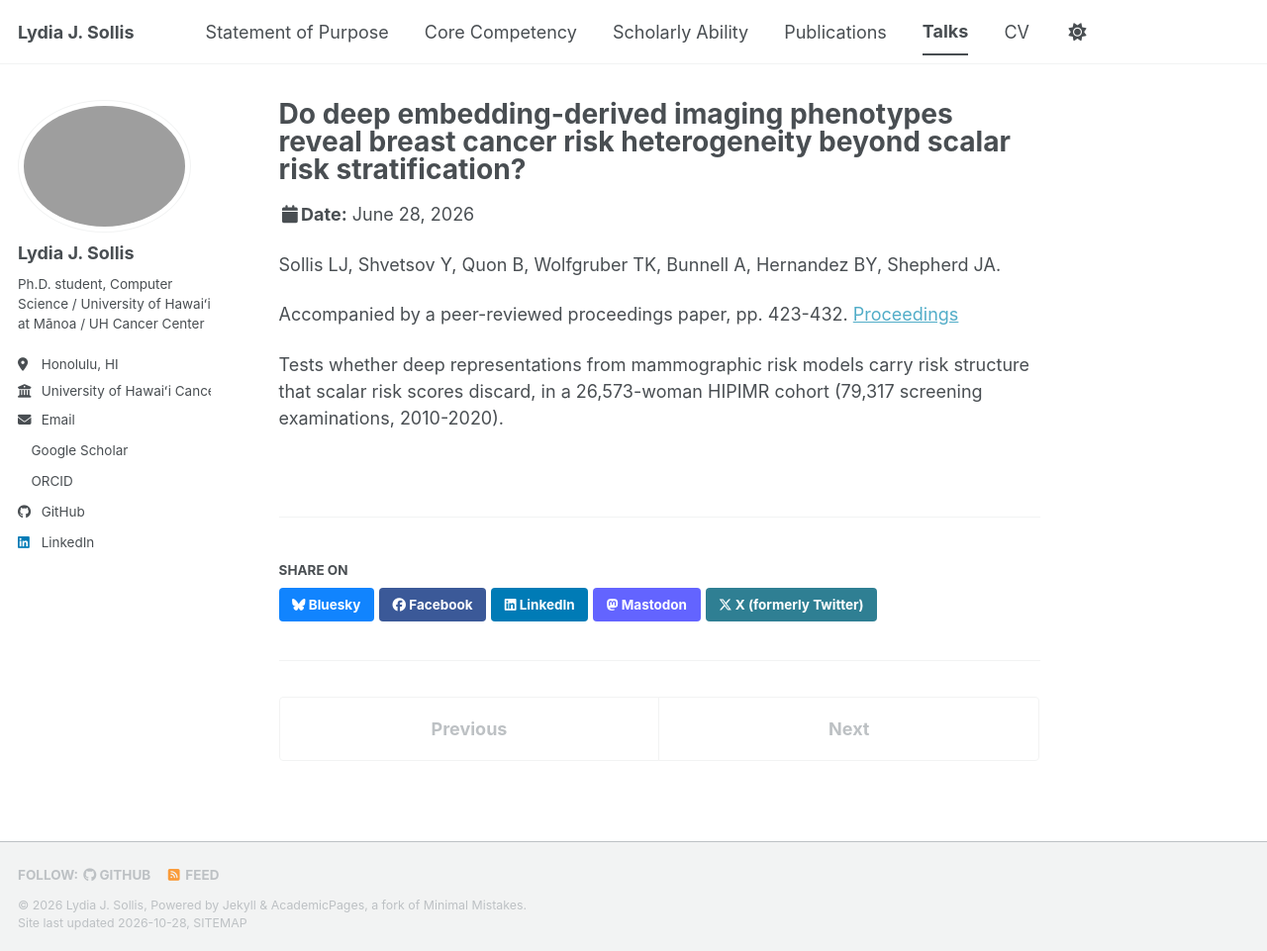
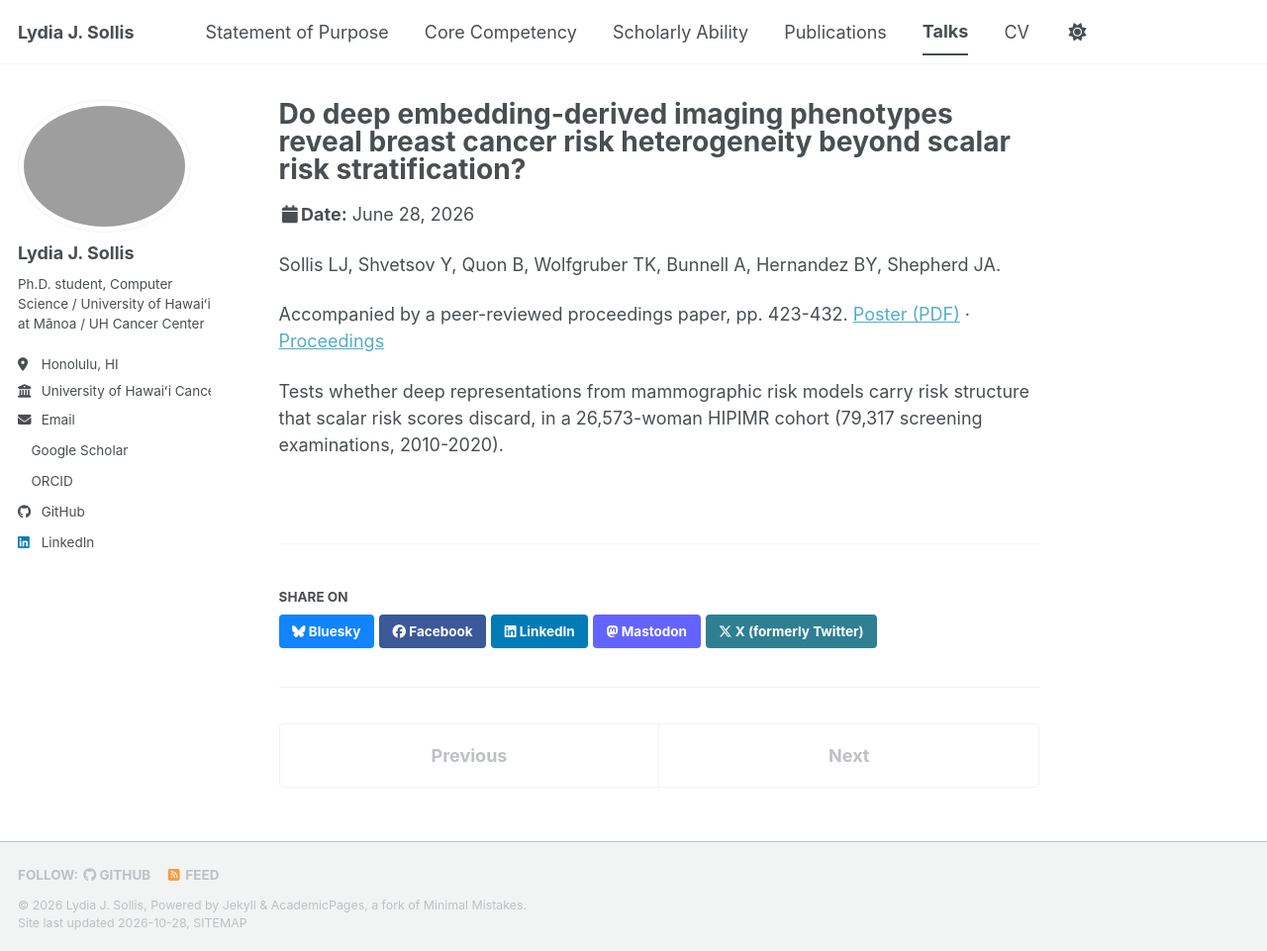
Before and after one commit to lsollis/lsollis.github.io, a Jekyll site: the page built from _talks/2026-06-28-iwbi-poster.md, in a window 1280 px wide and 961 px high. Shown: the whole window at 99% size. Built offline with Jekyll 4.4.1, drawn with Linux system fonts in a browser that asks for light colours; a style sheet for code colours, icons or effects is not loaded.

Commit message:
Add poster and slide PDFs to talk pages
IBDW 2025, Deep-Brea3th 2025, and IWBI 2026 posters; DeCaF 2026 slides
(exported to PDF without speaker notes).

Co-Authored-By: Claude Opus 5.5 <noreply@anthropic.com>

```diff
--- a/_talks/2026-06-28-iwbi-poster.md
+++ b/_talks/2026-06-28-iwbi-poster.md
@@ -11,7 +11,7 @@ location: "Thessaloniki, Greece"
 Sollis LJ, Shvetsov Y, Quon B, Wolfgruber TK, Bunnell A, Hernandez BY, Shepherd JA.
 
 Accompanied by a peer-reviewed proceedings paper, pp. 423-432.
-[Proceedings](https://zenodo.org/records/22122618)
+[Poster (PDF)](/files/iwbi-2026-sollis-poster.pdf) · [Proceedings](https://zenodo.org/records/22122618)
 
 Tests whether deep representations from mammographic risk models carry risk structure that scalar
 risk scores discard, in a 26,573-woman HIPIMR cohort (79,317 screening examinations, 2010-2020).
```
Also changed, not shown: _talks/2025-06-04-ibdw-poster.md (+2 -0 lines), _talks/2025-09-23-miccai-deepbreath-poster.md (+2 -0 lines), _talks/2026-10-01-decaf-miccai-oral.md (+2 -0 lines), 4 other files.
